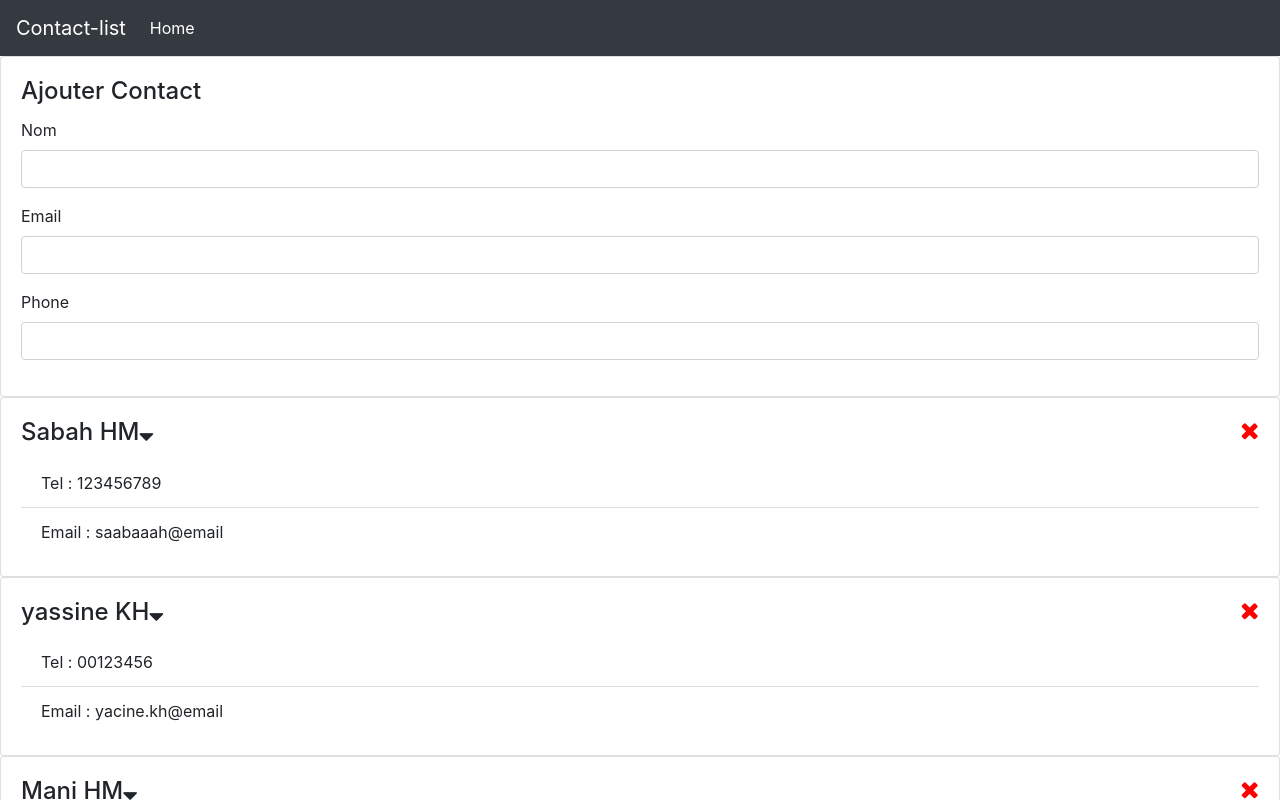
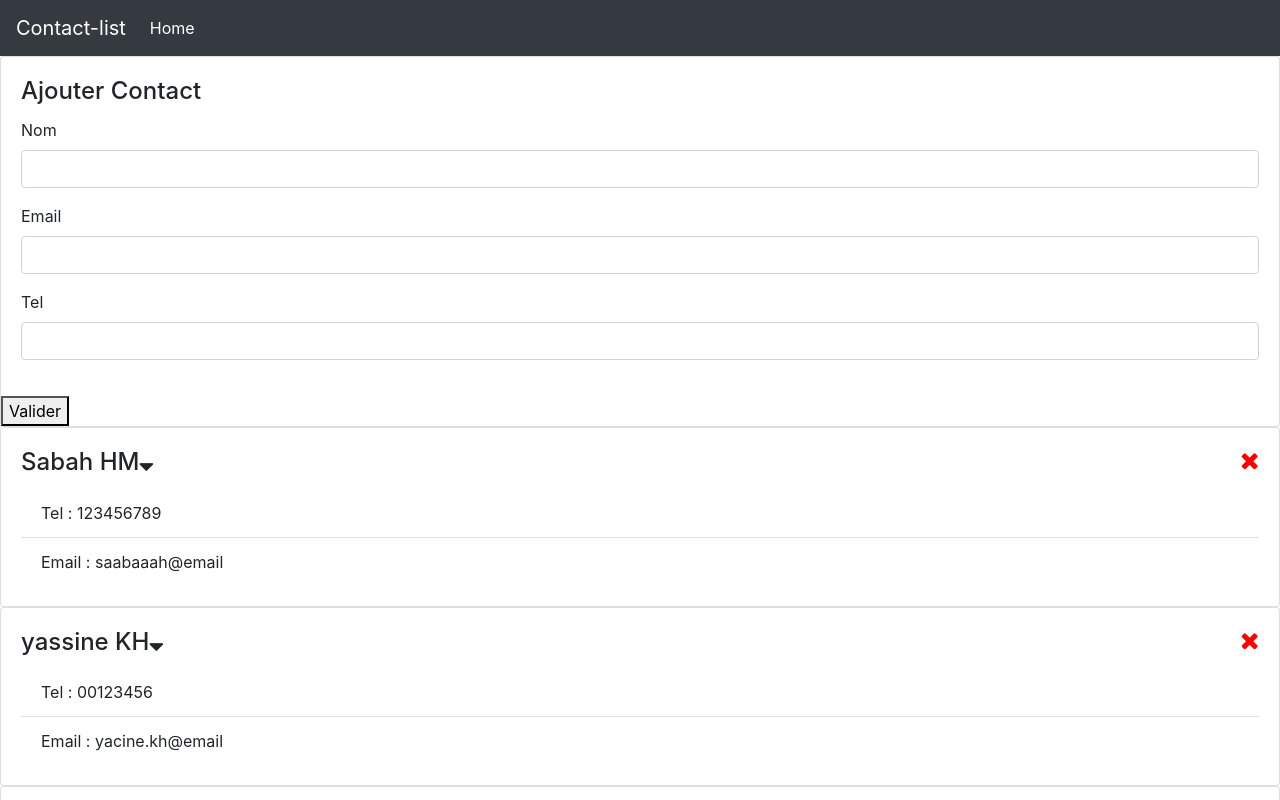
Before and after one commit to saabaaah/react_customer_panel, a React (Create React App) app: page / in a window 1280 px wide. Shown: the top 800 px of the page. Built offline with nearby package versions, Linux system fonts and the light colour scheme.

Commit message:
+ ajout contact identifié

```diff
--- a/src/components/contact/AddContact.js
+++ b/src/components/contact/AddContact.js
@@ -1,35 +1,81 @@
 import React, { Component } from 'react'
+import {Consumer} from '../context';
 
 class AddContact extends Component {
     state = {
         nom:"",
         email:"",
-        phone:""
+        tel:""
     };
 
+    // fonction onchange du changeent des inputs
+    onChangeInput = (e) => {
+        console.log("onChangeInput", e);
+        this.setState({[e.target.name]: e.target.value})
+        console.log(this.state);
+    }
+
+    submit = (dispatch, taille, e) => {
+        // ne oas refraichir la page!
+        e.preventDefault();
+        console.log(this.state);
+
+        // lancer l'action de l'ajout
+        dispatch({
+            type: "ADD_CONTACT",
+            payload:{
+                id: taille+1,
+                nom: this.state.nom,
+                email: this.state.email,
+                tel: this.state.tel
+            }
+        })
+
+        this.state = {
+            nom:"",
+            email:"",
+            tel:""
+        }
+
+    }
+
     render() {
-        const {nom, email, phone} = this.state;
+        const {nom, email, tel} = this.state;
+        return (
+            <Consumer>
+                {value =>{
+                    const {dispatch} = value;
                     return (
                     <div>
+                        <form onSubmit={this.submit.bind(this, dispatch, value.contacts.length)}>
                             <div className="card">
                                 <div className="card-body">
                                     <h4 className="card-title">Ajouter Contact</h4>
                                     <div className="form-group">
                                     <label for="">Nom</label>
-                          <input type="text" name="nom" id="nom"   value={nom} className="form-control" placeholder="" aria-describedby="helpId"/>
+                                    <input type="text" name="nom" id="nom"   defaultValue={nom}
+                                            onChange={this.onChangeInput}
+                                            className="form-control" placeholder="" aria-describedby="helpId"/>
                                     </div>
                                     <div className="form-group">
                                     <label for="">Email</label>
-                          <input type="text" name="email" id="email" value={email} className="form-control" placeholder="" aria-describedby="helpId"/>
+                                    <input type="text" name="email" id="email" defaultValue={email}
+                                            onChange={this.onChangeInput}
+                                            className="form-control" placeholder="" aria-describedby="helpId"/>
                                     </div>
                                     <div className="form-group">
-                          <label for="">Phone</label>
-                          <input type="text" name="phone" id="phone" value={phone} className="form-control" placeholder="" aria-describedby="helpId"/>
+                                    <label for="">Tel</label>
+                                    <input type="text" name="tel" id="tel" defaultValue={tel}
+                                            onChange={this.onChangeInput}
+                                            className="form-control" placeholder="" aria-describedby="helpId"/>
                                     </div>
                                 </div>
+                                <div><button type="submit">Valider </button></div>
                             </div>
-
+                        </form>
                     </div>
+                )}}
+            </Consumer>
         )
     }
 }
--- a/src/components/contact/Contact.js
+++ b/src/components/contact/Contact.js
@@ -17,9 +17,9 @@ class Contact extends Component {
 
     }
 
-    onDeleteContact(id, aze) {
-        console.log("onDeleteContact",id, aze);
-        aze({
+    onDeleteContact(id, dispatch) {
+        console.log("onDeleteContact",id, dispatch);
+        dispatch({
             type:'DELETE_CONTACT',
             payload:id
         })
@@ -31,22 +31,22 @@ class Contact extends Component {
         return (
             <Consumer>
                 {value =>{
-                    const {aze} = value;
+                    const {dispatch} = value;
                     return (
-                        <div class="card-text">
-                        <div class="card">
-                            <div class="card-body">
-                                <h4 class="card-title">
+                        <div className="card-text">
+                        <div className="card">
+                            <div className="card-body">
+                                <h4 className="card-title">
                                     {nom}
-                                    <i onClick={this.showContact.bind(this, nom)}  style={{curssor: 'pointer'}} class="fa fa-sort-desc"></i>
-                                    <i onClick={this.onDeleteContact.bind(this, id, aze) } style={{color:'red', float:'right', curssor: 'pointer'}} class="fa fa-times"></i>
+                                    <i onClick={this.showContact.bind(this, nom)}  style={{curssor: 'pointer'}} className="fa fa-sort-desc"></i>
+                                    <i onClick={this.onDeleteContact.bind(this, id, dispatch) } style={{color:'red', float:'right', curssor: 'pointer'}} className="fa fa-times"></i>
 
                                 </h4>
-                                <p class="card-text">
+                                <p className="card-text">
                                     {(this.state.showContentToggle)? (
-                                    <ul class="list-group list-group-flush">
-                                        <li class="list-group-item">Tel :  {tel}</li>
-                                        <li class="list-group-item">Email :  {email}</li>
+                                    <ul className="list-group list-group-flush">
+                                        <li className="list-group-item">Tel :  {tel}</li>
+                                        <li className="list-group-item">Email :  {email}</li>
                                     </ul>
                                     ) : null}
                                 </p>
--- a/src/components/context.js
+++ b/src/components/context.js
@@ -9,6 +9,11 @@ const reducer = (state, action) => {
         case 'DELETE_CONTACT':
             return {
                 contacts: state.contacts.filter( (contact) =>contact.id !== action.payload)
+            }
+
+        case 'ADD_CONTACT':
+            return {
+                contacts: [...state.contacts, action.payload]
             }
 
         default :
@@ -26,7 +31,7 @@ export class Provider extends Component {
             {id: 4, nom: "Sarah HM", tel: "123456789", email:"sarah.hm@email"},
             {id: 5, nom: "Houda HM", tel: "123456789", email:"houda.hm@email"}
         ],
-        aze: action => this.setState(state => reducer(state, action))
+        dispatch: action => this.setState(state => reducer(state, action))
     }
 
     render() {
--- a/src/components/navbar/Navbar.js
+++ b/src/components/navbar/Navbar.js
@@ -7,12 +7,12 @@ import 'bootstrap/dist/css/bootstrap.min.css'
 const Navbar = (props) => {
     const {titre} = props;
     return (
-        <nav class="navbar navbar-expand-sm navbar-dark bg-dark">
-            <a class="navbar-brand" href="#">{titre}</a>
-            <div class="collapse navbar-collapse" id="collapsibleNavId">
-                <ul class="navbar-nav mr-auto mt-2 mt-lg-0">
-                    <li class="nav-item active">
-                        <a class="nav-link" href="#">Home <span class="sr-only">(current)</span></a>
+        <nav className="navbar navbar-expand-sm navbar-dark bg-dark">
+            <a className="navbar-brand" href="#">{titre}</a>
+            <div className="collapse navbar-collapse" id="collapsibleNavId">
+                <ul className="navbar-nav mr-auto mt-2 mt-lg-0">
+                    <li className="nav-item active">
+                        <a className="nav-link" href="#">Home <span className="sr-only">(current)</span></a>
                     </li>
 
                 </ul>
```
Also changed, not shown: 1 other file (tests, documents, lock files or other folders). Lines whose indentation alone changed are shown as unchanged.
